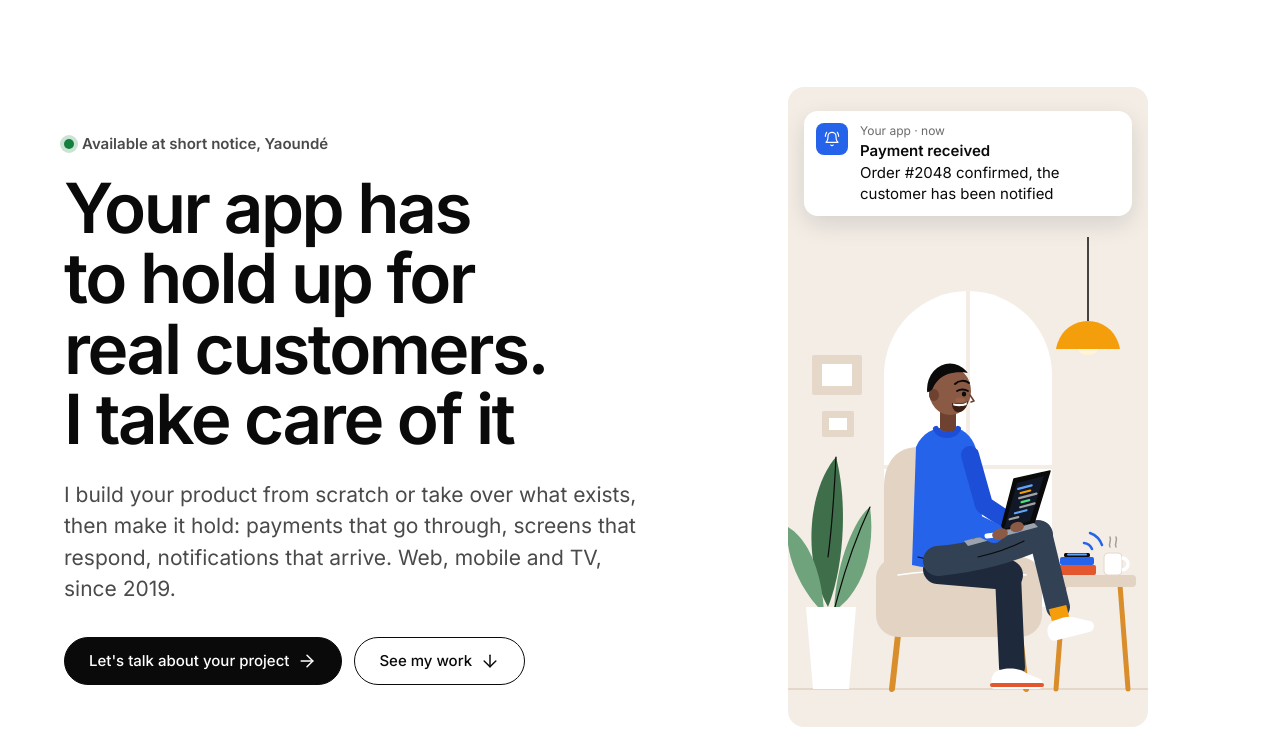
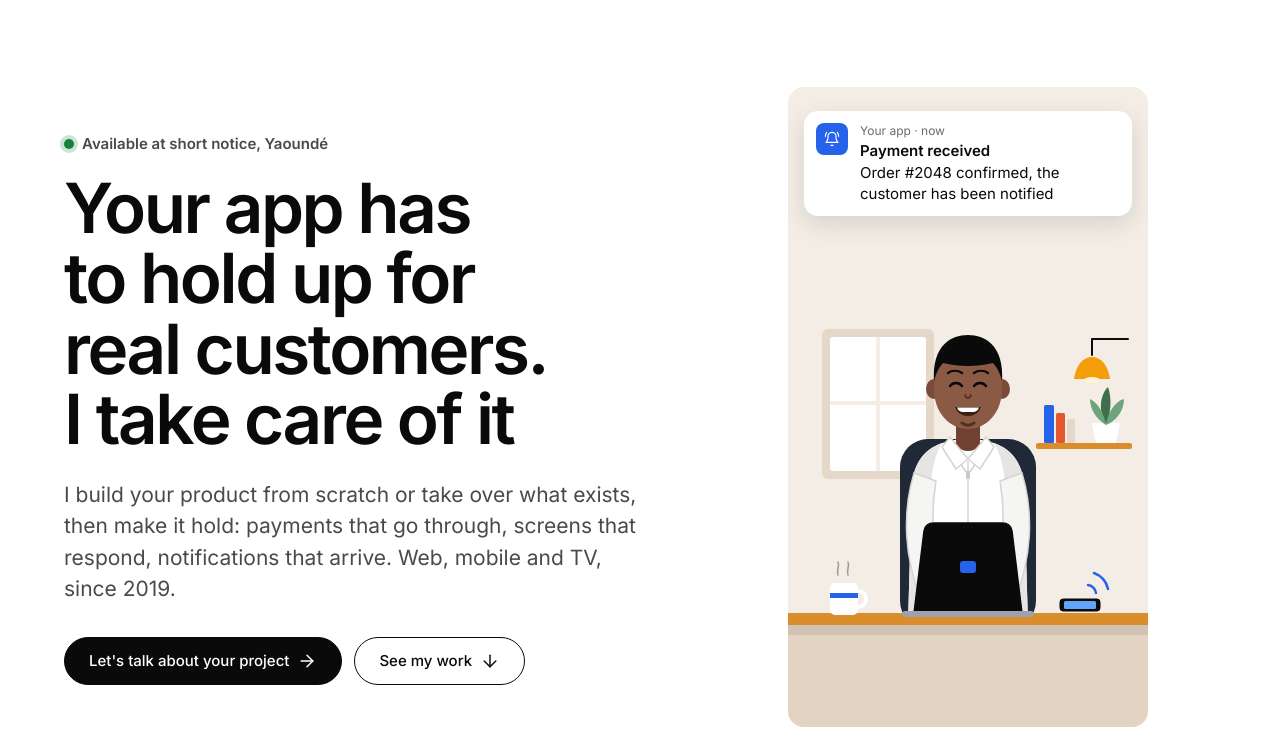
Before and after one commit to Messanga11/Messanga11.github.io, a plain HTML site: page en/index.html in a window 1280 px wide. Shown: the part 61-800 px from the top of the page. Drawn offline with Linux system fonts and the light colour scheme.

Commit message:
feat: simple flat hero illustration, theme-aware
Co-Authored-By: Claude Opus 5.5 <noreply@anthropic.com>

```diff
--- a/assets/css/styles.css
+++ b/assets/css/styles.css
@@ -63,6 +63,7 @@
   --art-plant-1: #3F6E4A; --art-plant-2: #6FA37B; --art-pot: #FFFFFF;
   --art-line: #0A0A0A; --art-device: #0A0A0A; --art-device-edge: #0A0A0A; --art-screen: #FFFFFF;
   --art-accent: #2563EB; --art-shadow: rgba(10,10,10,.08); --art-rim: rgba(255,255,255,0);
+  --art-char-shade: rgba(16,20,36,0); --art-lamp-spill: rgba(245,158,11,0);
   --notif-bg: #FFFFFF; --notif-ink: #0A0A0A; --notif-meta: #6B6B6B; --notif-shadow: 0 8px 24px rgb(10 10 10 / .12);
   color-scheme: light;
 }
@@ -81,6 +82,7 @@
   --art-plant-1: #3B6B47; --art-plant-2: #4F8A5E; --art-pot: #D4D4D4;
   --art-line: #0A0A0A; --art-device: #0A0A0A; --art-device-edge: #52525B; --art-screen: #F5F5F5;
   --art-accent: #3B82F6; --art-shadow: rgba(0,0,0,.35); --art-rim: rgba(255,255,255,.14);
+  --art-char-shade: rgba(16,20,36,.22); --art-lamp-spill: rgba(245,158,11,.16);
   --notif-bg: #1F1F1F; --notif-ink: #FAFAFA; --notif-meta: #A3A3A3; --notif-shadow: 0 8px 24px rgb(0 0 0 / .5);
   color-scheme: dark;
 }
@@ -98,6 +100,7 @@
   --art-plant-1: #3B6B47; --art-plant-2: #4F8A5E; --art-pot: #D4D4D4;
   --art-line: #0A0A0A; --art-device: #0A0A0A; --art-device-edge: #52525B; --art-screen: #F5F5F5;
   --art-accent: #3B82F6; --art-shadow: rgba(0,0,0,.35); --art-rim: rgba(255,255,255,.14);
+  --art-char-shade: rgba(16,20,36,.22); --art-lamp-spill: rgba(245,158,11,.16);
   --notif-bg: #1F1F1F; --notif-ink: #FAFAFA; --notif-meta: #A3A3A3; --notif-shadow: 0 8px 24px rgb(0 0 0 / .5);
   color-scheme: dark;
   }
--- a/en/index.html
+++ b/en/index.html
@@ -97,82 +97,80 @@ if(to)location.replace((to==='en'?'/en/':'/')+location.hash)}catch(_){}})();
             <span class="notif-text"><span class="notif-meta">Your app · now</span><strong>Payment received</strong><span>Order #2048 confirmed, the customer has been notified</span></span>
           </div>
           <svg xmlns="http://www.w3.org/2000/svg" viewBox="0 0 360 640" fill="none" aria-hidden="true" focusable="false">
-  <!-- wall: arched window, frames, lamp -->
-  <path d="M96 520V288a84 84 0 0 1 168 0v232z" style="fill:var(--art-window,#FFFFFF)"/>
-  <path d="M180 204v316M96 380h168" style="stroke:var(--art-window-bar,#F3EDE6)" stroke-width="4"/>
-  <rect x="24" y="268" width="50" height="40" rx="2" style="fill:var(--art-wall-2,#E6D8C8)"/>
-  <rect x="34" y="277" width="30" height="22" style="fill:var(--art-window,#FFFFFF)"/>
-  <rect x="34" y="324" width="32" height="26" rx="2" style="fill:var(--art-wall-2,#E6D8C8)"/>
-  <rect x="41" y="331" width="18" height="12" style="fill:var(--art-window,#FFFFFF)"/>
-  <path d="M300 150v84" style="stroke:var(--art-cord,#0A0A0A)" stroke-width="1.5"/>
-  <path d="M268 262c3-17 16-28 32-28s29 11 32 28z" style="fill:var(--art-lamp,#F59E0B)"/>
-  <path d="M290 262a10 6 0 0 0 20 0z" style="fill:var(--art-lamp-glow,#FFF4D6)"/>
-  <!-- floor -->
-  <path d="M0 602h360" style="stroke:var(--art-wall-2,#E6D8C8)" stroke-width="2"/>
-  <!-- plant (left) -->
-  <path d="M40 520c-26-46-20-118 8-150 12 46 8 110-8 150z" style="fill:var(--art-plant-1,#3F6E4A)"/>
-  <path d="M46 524c2-54 24-96 36-104 6 44-8 86-36 104z" style="fill:var(--art-plant-2,#6FA37B)"/>
-  <path d="M36 526c-24-22-40-60-36-86 20 12 34 44 36 86z" style="fill:var(--art-plant-2,#6FA37B)"/>
-  <path d="M40 470c4-30 6-60 8-100M46 524c10-40 22-74 36-104" stroke="#0A0A0A" stroke-width="1.2" stroke-linecap="round"/>
-  <path d="M18 520h50l-7 82H25z" style="fill:var(--art-pot,#FFFFFF)"/>
-  <!-- side table: books, phone ringing, mug -->
-  <path d="M276 498l-8 104M332 498l8 104" style="stroke:var(--art-wood,#D98E2B)" stroke-width="5" stroke-linecap="round"/>
-  <rect x="262" y="488" width="86" height="12" rx="4" style="fill:var(--art-furniture,#E2D3C3)"/>
-  <rect x="268" y="478" width="40" height="10" rx="2" fill="#E4572E"/>
-  <rect x="272" y="470" width="34" height="8" rx="2" fill="#2563EB"/>
-  <rect x="276" y="466" width="26" height="4" rx="1.5" style="fill:var(--art-device,#0A0A0A)"/>
-  <rect x="279" y="466.5" width="20" height="2" rx="1" fill="#60A5FA"/>
-  <path d="M296 456a10 10 0 0 1 8 6M302 446a20 20 0 0 1 12 12" style="stroke:var(--art-accent,#2563EB)" stroke-width="2.5" stroke-linecap="round"/>
-  <rect x="316" y="466" width="18" height="22" rx="4" fill="#FFFFFF" style="stroke:var(--art-wall-2,#E6D8C8)"/>
-  <path d="M334 471a6 6 0 0 1 0 12" stroke="#FFFFFF" stroke-width="3.5"/>
-  <path d="M322 460c-2-4 2-6 0-10M328 460c-2-4 2-6 0-10" style="stroke:var(--art-cord,#0A0A0A)" stroke-opacity=".35" stroke-width="1.5" stroke-linecap="round"/>
-  <!-- armchair -->
-  <path d="M110 548l-6 54M232 548l6 54" style="stroke:var(--art-wood,#D98E2B)" stroke-width="6" stroke-linecap="round"/>
-  <path d="M96 400c0-26 14-40 34-40h6c16 0 24 12 24 30v86H96z" style="fill:var(--art-furniture,#E2D3C3)"/>
-  <rect x="88" y="470" width="166" height="80" rx="22" style="fill:var(--art-furniture,#E2D3C3)"/>
-  <path d="M110 488c40-6 90-6 128 0" style="stroke:var(--art-furniture-2,#FFFFFF)" stroke-width="1.5" stroke-linecap="round"/>
-  <!-- back leg (planted) -->
-  <path d="M150 482l70 6" stroke="#1E293B" stroke-width="30" stroke-linecap="round"/>
-  <path d="M220 488l4 92" stroke="#1E293B" stroke-width="26" stroke-linecap="round"/>
-  <path d="M206 586c6-6 26-6 32 0l14 6c4 2 4 10-2 10h-44c-4 0-4-10 0-16z" fill="#FFFFFF"/>
-  <path d="M204 598h50" stroke="#E4572E" stroke-width="4" stroke-linecap="round"/>
-  <!-- torso: sweater -->
-  <path d="M128 360c6-14 18-20 32-20s24 8 28 22l10 112c-20 10-48 10-74 4z" fill="#2563EB"/>
-  <path d="M148 342c4 8 18 8 22 0" stroke="#1D4ED8" stroke-width="6" stroke-linecap="round"/>
-  <path d="M130 470c22 6 46 6 66 0" stroke="#0A0A0A" stroke-width="1.2" stroke-linecap="round"/>
-  <!-- crossed leg (front) -->
-  <path d="M150 474c40-4 74-14 100-26" stroke="#334155" stroke-width="30" stroke-linecap="round"/>
-  <path d="M252 446l18 74" stroke="#334155" stroke-width="24" stroke-linecap="round"/>
-  <path d="M190 470c18-4 34-10 46-16" stroke="#0A0A0A" stroke-width="1.2" stroke-linecap="round"/>
-  <rect x="262" y="520" width="18" height="12" fill="#F59E0B" transform="rotate(-14 271 526)"/>
-  <path d="M262 534c4-4 20-6 26-2l16 8c4 3 2 10-4 10h-36c-6 0-6-12-2-16z" fill="#FFFFFF" transform="rotate(-14 280 542)"/>
-  <!-- back arm (to the keyboard) -->
-  <path d="M182 368l14 50 30 20" stroke="#1D4ED8" stroke-width="18" stroke-linecap="round" stroke-linejoin="round"/>
-  <!-- neck + head -->
-  <defs><clipPath id="ha-skull"><ellipse cx="162" cy="302.5" rx="23" ry="26"/></clipPath></defs>
-  <path d="M152 320h16v22c-4 4-12 4-16 0z" fill="#6E4130"/>
-  <ellipse cx="162" cy="304" rx="21" ry="24" fill="#8A5A44"/>
-  <path d="M136 270h56v20c-10-5-22-6-32-3-8 3-14 9-16 17l-8 2z" fill="#0A0A0A" clip-path="url(#ha-skull)"/>
-  <path d="M139.7 296A23 26 0 0 1 181.7 289" style="stroke:var(--art-rim,transparent)" stroke-width="1.5" fill="none"/>
-  <ellipse cx="146" cy="308" rx="5" ry="6" fill="#6E4130"/>
-  <path d="M169 304c3-2 8-2 11 0" stroke="#0A0A0A" stroke-width="1.8" stroke-linecap="round"/>
-  <ellipse cx="176" cy="307" rx="2.2" ry="2.6" fill="#0A0A0A"/>
-  <path d="M167 297c4-4 10-4 14-1" stroke="#0A0A0A" stroke-width="2" stroke-linecap="round"/>
-  <g transform="translate(-4 1)"><path d="M168 315c5 1 12 1 16-2-1 8-6 12-11 11-3-1-5-4-5-9z" fill="#3B1E14"/>
-  <path d="M169 315.5c5 1 11 1 14-1.5l-.5 3c-4 1.5-9 1.5-13 .5z" fill="#FFFFFF"/>
-  <ellipse cx="176" cy="312" rx="5" ry="2.5" fill="#B06A50" opacity=".45"/></g>
-  <path d="M182 308l4 6-3 1" stroke="#6E4130" stroke-width="1.6" stroke-linecap="round" stroke-linejoin="round"/>
-  <!-- laptop on his lap -->
-  <polygon points="212,446 246,436 262,384 226,392" style="fill:var(--art-device,#0A0A0A);stroke:var(--art-device-edge,#0A0A0A)" stroke-width="1.5" stroke-linejoin="round"/>
-  <polygon points="216,442 242,434 256,389 229,396" fill="#111827"/>
-  <path d="M230.2 401.9L243.7 398.4" stroke="#60A5FA" stroke-width="2.2" stroke-linecap="round"/><path d="M232.6 406.0L242.2 403.5" stroke="#F59E0B" stroke-width="2.2" stroke-linecap="round"/><path d="M231.2 411.1L248.5 406.6" stroke="#A3A3A3" stroke-width="2.2" stroke-linecap="round"/><path d="M233.6 415.1L241.3 413.1" stroke="#4ADE80" stroke-width="2.2" stroke-linecap="round"/><path d="M232.2 420.2L246.6 416.4" stroke="#A3A3A3" stroke-width="2.2" stroke-linecap="round"/><path d="M226.9 426.2L238.5 423.2" stroke="#60A5FA" stroke-width="2.2" stroke-linecap="round"/><path d="M221.6 432.3L230.3 430.1" stroke="#A3A3A3" stroke-width="2.2" stroke-linecap="round"/>
-  <path d="M176 454l70-18 4 4-70 19z" fill="#9CA3AF"/>
-  <path d="M184 452l54-14" stroke="#6B7280" stroke-width="1.2" stroke-dasharray="3 2"/>
-  <ellipse cx="229" cy="440" rx="7" ry="5" fill="#8A5A44" transform="rotate(-15 229 440)"/>
-  <!-- front arm (typing) -->
-  <path d="M150 372l18 56 38 18" stroke="#2563EB" stroke-width="20" stroke-linecap="round" stroke-linejoin="round"/>
-  <path d="M199 449l8-1" stroke="#FFFFFF" stroke-width="5" stroke-linecap="round"/>
-  <ellipse cx="212" cy="447" rx="8" ry="5.5" fill="#8A5A44" transform="rotate(-15 212 447)"/>
+<style>
+.ha-win{fill:var(--art-window,#FFFFFF)}.ha-bar{fill:var(--art-window-bar,#F3EDE6)}.ha-wall{fill:var(--art-wall-2,#E6D8C8)}
+.ha-desk{fill:var(--art-furniture,#E2D3C3)}.ha-wood{fill:var(--art-wood,#D98E2B)}.ha-lamp{fill:var(--art-lamp,#F59E0B)}
+.ha-glow{fill:var(--art-lamp-glow,#FFF4D6)}.ha-cord{stroke:var(--art-cord,#0A0A0A)}.ha-p1{fill:var(--art-plant-1,#3F6E4A)}
+.ha-p2{fill:var(--art-plant-2,#6FA37B)}.ha-pot{fill:var(--art-pot,#FFFFFF)}.ha-dev{fill:var(--art-device,#0A0A0A);stroke:var(--art-device-edge,#0A0A0A)}
+.ha-acc{fill:var(--art-accent,#2563EB)}.ha-accs{stroke:var(--art-accent,#2563EB)}.ha-sh{fill:var(--art-shadow,rgba(10,10,10,.08))}
+.ha-rim{stroke:var(--art-rim,rgba(255,255,255,0))}
+</style>
+<g transform="translate(0 56)">
+<!-- window -->
+<rect class="ha-wall" x="34" y="186" width="112" height="150" rx="6"/>
+<rect class="ha-win" x="42" y="194" width="96" height="134" rx="3"/>
+<rect class="ha-bar" x="88" y="194" width="4" height="134"/>
+<rect class="ha-bar" x="42" y="258" width="96" height="4"/>
+<!-- shelf, books, plant -->
+<rect class="ha-wood" x="248" y="300" width="96" height="6" rx="2"/>
+<rect class="ha-acc" x="256" y="262" width="10" height="38" rx="1.5"/>
+<rect x="268" y="270" width="9" height="30" rx="1.5" fill="#E4572E"/>
+<rect class="ha-wall" x="279" y="276" width="8" height="24" rx="1.5"/>
+<path class="ha-pot" d="M304 280h28l-4 20h-20z"/>
+<path class="ha-p1" d="M318 282c-8-14-6-30 2-38 4 12 3 26-2 38z"/>
+<path class="ha-p2" d="M318 282c2-14 10-24 18-26 0 12-8 22-18 26zM318 282c-10-6-16-16-16-26 8 4 14 14 16 26z"/>
+<!-- wall lamp -->
+<path class="ha-cord" d="M340 196h-36v16" stroke-width="2" stroke-linecap="round" stroke-linejoin="round"/>
+<path class="ha-lamp" d="M286 236c2-14 9-22 18-22s16 8 18 22z"/>
+<ellipse class="ha-glow" cx="304" cy="237" rx="8" ry="3"/>
+<!-- chair back -->
+<rect x="112" y="296" width="136" height="190" rx="28" fill="#1F2937"/>
+<rect class="ha-rim" x="112.5" y="296.5" width="135" height="189" rx="27.5" stroke-width="1.5"/>
+<!-- torso (white shirt) -->
+<path d="M120 480l4-138c2-30 22-46 56-46s54 16 56 46l4 138z" fill="#FFFFFF"/>
+<path d="M120 480l4-138c2-22 12-36 30-42-10 16-12 40-12 70l-2 110z" fill="#E7E5E4"/>
+<path d="M240 480l-4-138c-2-22-12-36-30-42 10 16 12 40 12 70l2 110z" fill="#E7E5E4"/>
+<path d="M180 318v160" stroke="#D6D3D1" stroke-width="1.5"/>
+<!-- neck, chain, collar -->
+<path d="M168 272h24v30c-6 8-18 8-24 0z" fill="#6E4130"/>
+<path d="M166 300c4 18 10 28 14 30 4-2 10-12 14-30" stroke="#C7CBD1" stroke-width="1.5"/>
+<rect x="178" y="328" width="4" height="8" rx="1" fill="#C7CBD1"/>
+<path d="M162 294l18 22-12 10-14-22z" fill="#FFFFFF" stroke="#D6D3D1" stroke-width="1.5" stroke-linejoin="round"/>
+<path d="M198 294l-18 22 12 10 14-22z" fill="#FFFFFF" stroke="#D6D3D1" stroke-width="1.5" stroke-linejoin="round"/>
+<!-- arms -->
+<path d="M126 330c-12 40-10 86 8 128h24c-14-40-16-84-10-120z" fill="#F5F5F4" stroke="#D6D3D1" stroke-width="1.5"/>
+<path d="M234 330c12 40 10 86-8 128h-24c14-40 16-84 10-120z" fill="#F5F5F4" stroke="#D6D3D1" stroke-width="1.5"/>
+<!-- head -->
+<ellipse cx="146" cy="246" rx="8" ry="10" fill="#7A4B36"/>
+<ellipse cx="214" cy="246" rx="8" ry="10" fill="#7A4B36"/>
+<path d="M146 236c0-28 14-42 34-42s34 14 34 42v10c0 24-16 40-34 40s-34-16-34-40z" fill="#8A5A44"/>
+<path d="M146 238c-2-30 12-46 34-46s36 16 34 46c-2-8-5-14-9-18-16 4-34 4-50 0-4 4-7 10-9 18z" fill="#0A0A0A"/>
+<path class="ha-rim" d="M147 232c2-26 15-39 33-39s31 13 33 39" stroke-width="1.5"/>
+<!-- face -->
+<path d="M160 230c4-3 10-3 14 0M186 230c4-3 10-3 14 0" stroke="#0A0A0A" stroke-width="2.2" stroke-linecap="round"/>
+<path d="M162 243c3-4 9-4 12 0M186 243c3-4 9-4 12 0" stroke="#0A0A0A" stroke-width="2.4" stroke-linecap="round"/>
+<path d="M177 252c1 4 5 4 6 0" stroke="#5A3424" stroke-width="2" stroke-linecap="round"/>
+<path d="M167 264c4 12 22 12 26 0z" fill="#3B1E14"/>
+<path d="M169 264.5h22c-1 3-3 4-5 4.5h-12c-2-.5-4-1.5-5-4.5z" fill="#FFFFFF"/>
+<path d="M174 280c4 3 8 3 12 0" stroke="#2A1810" stroke-width="3" stroke-linecap="round" opacity=".6"/>
+<!-- desk -->
+<rect class="ha-wood" x="0" y="470" width="360" height="12"/>
+<rect class="ha-desk" x="0" y="482" width="360" height="158"/>
+<rect class="ha-sh" x="0" y="482" width="360" height="10"/>
+<!-- laptop (back of the lid faces us) -->
+<path class="ha-dev" d="M126 470l10-82c1-6 4-8 10-8h68c6 0 9 2 10 8l10 82z" stroke-width="1.5"/>
+<rect class="ha-acc" x="172" y="418" width="16" height="12" rx="3"/>
+<rect x="114" y="468" width="132" height="6" rx="3" fill="#9CA3AF"/>
+<!-- mug -->
+<rect x="42" y="440" width="28" height="32" rx="5" fill="#FFFFFF"/>
+<rect class="ha-acc" x="42" y="450" width="28" height="5"/>
+<path d="M70 448a8 8 0 0 1 0 16" stroke="#FFFFFF" stroke-width="4"/>
+<path class="ha-cord" d="M50 432c-2-5 2-8 0-13M60 432c-2-5 2-8 0-13" stroke-width="1.6" stroke-linecap="round" opacity=".35"/>
+<!-- phone lighting up -->
+<rect class="ha-dev" x="272" y="456" width="40" height="12" rx="3" stroke-width="1"/>
+<rect x="276" y="458" width="32" height="8" rx="1.5" fill="#60A5FA"/>
+<path class="ha-accs" d="M300 442a10 10 0 0 1 8 8M306 430a22 22 0 0 1 14 16" stroke-width="2.5" stroke-linecap="round"/>
+</g>
 </svg>
         </figure>
       </div>
```
Also changed, not shown: index.html (+74 -76 lines), tools/art/hero.svg.
